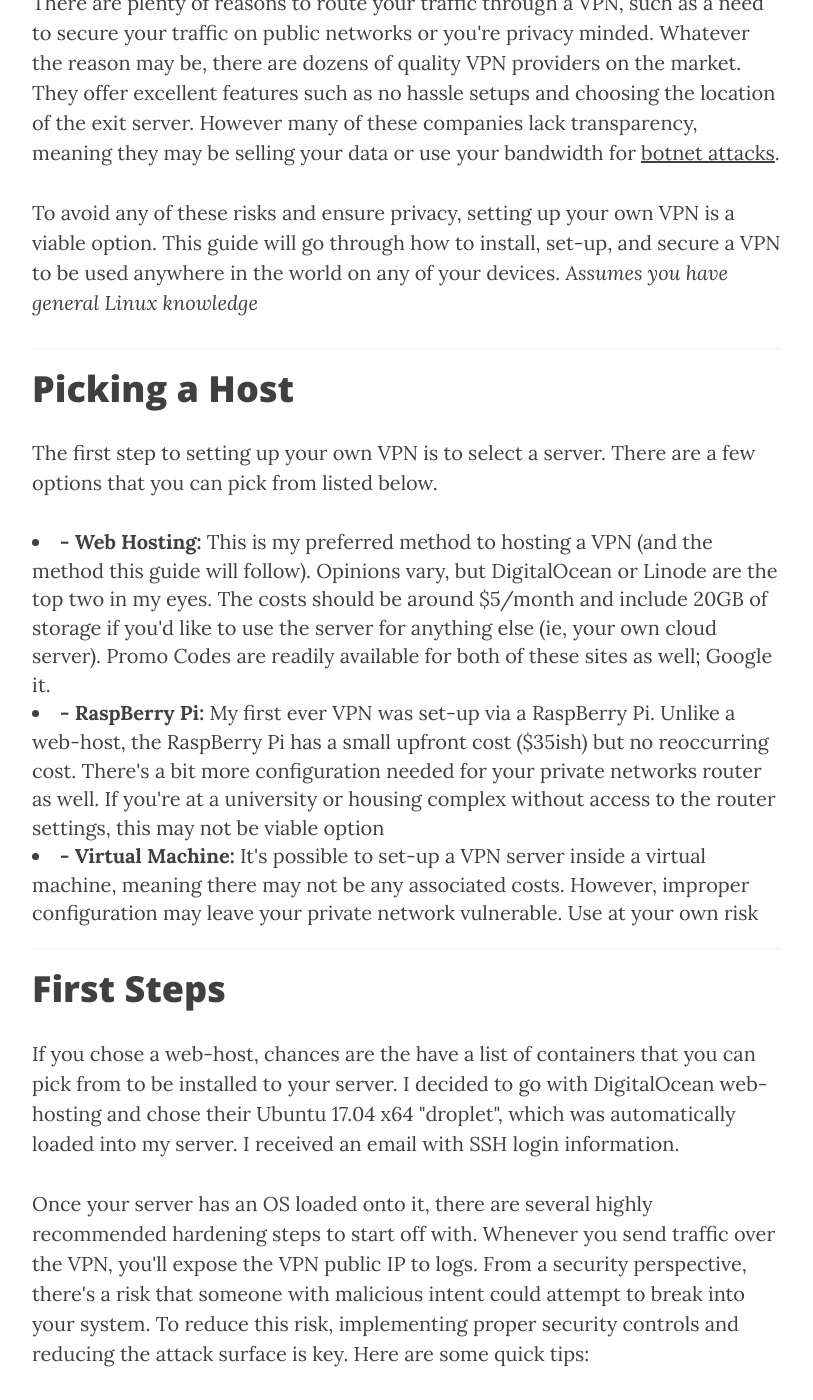
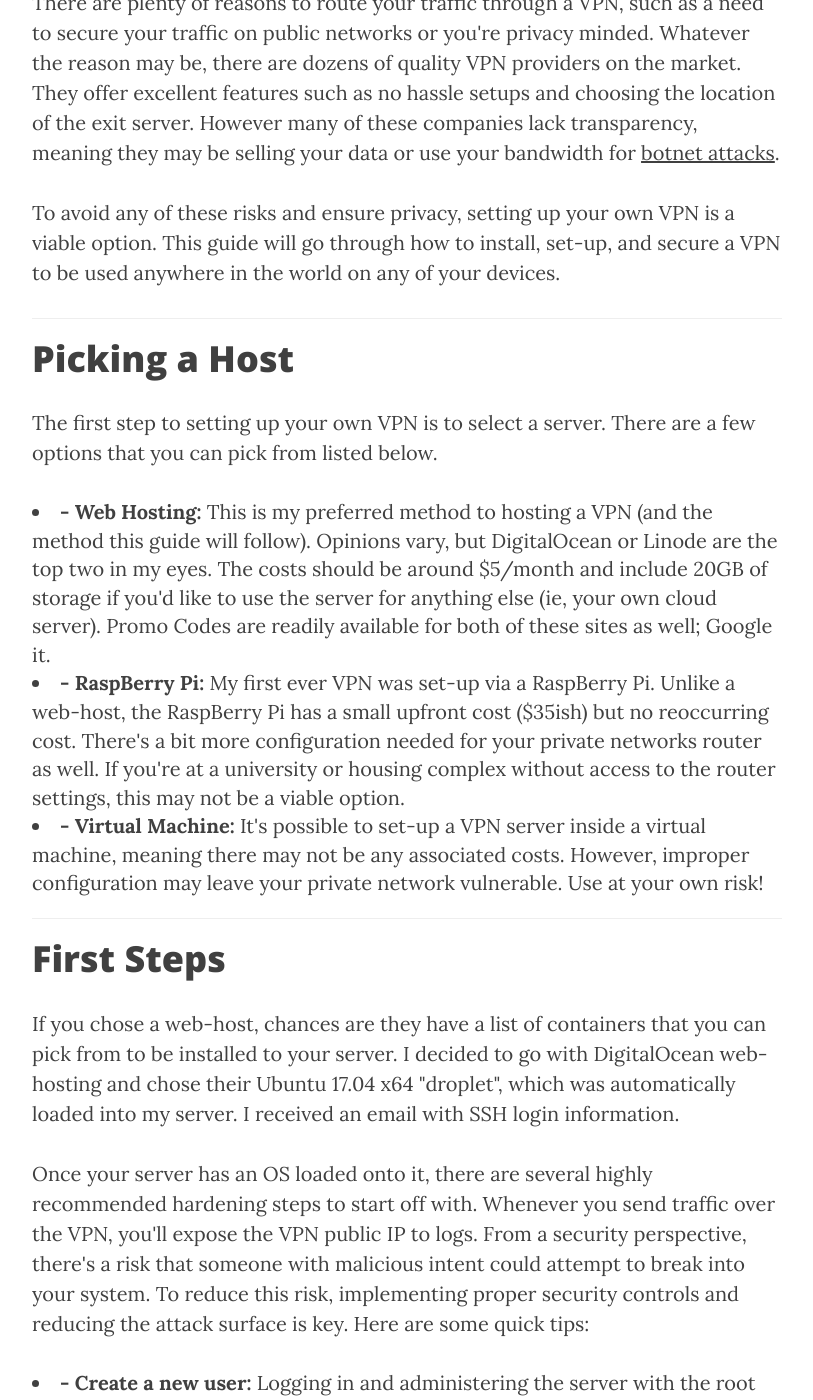
Before and after one commit to RomSec/RomSec.github.io, a Jekyll site: the page built from _posts/2017-07-26-VPN.markdown, in a window 1280 px wide and 1400 px high, scrolled down 568 px. Shown: the whole window, without its empty margins (233-1046 px from the left). Built offline with Jekyll 4.4.1, drawn with Linux system fonts in a browser that asks for light colours; nearby versions of some CDN libraries.

Commit message:
Update 2017-07-26-VPN.markdown

```diff
--- a/_posts/2017-07-26-VPN.markdown
+++ b/_posts/2017-07-26-VPN.markdown
@@ -9,7 +9,7 @@
 
 <p>There are plenty of reasons to route your traffic through a VPN, such as a need to secure your traffic on public networks or you're privacy minded. Whatever the reason may be, there are dozens of quality VPN providers on the market. They offer excellent features such as no hassle setups and choosing the location of the exit server. However many of these companies lack transparency, meaning they may be selling your data or use your bandwidth for <a href="http://www.pcworld.com/article/2928340/ultra-popular-hola-vpn-extension-sold-your-bandwidth-for-use-in-a-botnet-attack.html">botnet attacks</a>.</p>
 
-<p>To avoid any of these risks and ensure privacy, setting up your own VPN is a viable option. This guide will go through how to install, set-up, and secure a VPN to be used anywhere in the world on any of your devices. <i>Assumes you have general Linux knowledge</i></p>
+<p>To avoid any of these risks and ensure privacy, setting up your own VPN is a viable option. This guide will go through how to install, set-up, and secure a VPN to be used anywhere in the world on any of your devices.</p>
 <hr>
 
 <h1>Picking a Host</h1>
@@ -17,12 +17,12 @@
 <p>The first step to setting up your own VPN is to select a server. There are a few options that you can pick from listed below.</p>
 
 <li><b>- Web Hosting:</b> This is my preferred method to hosting a VPN (and the method this guide will follow). Opinions vary, but DigitalOcean or Linode are the top two in my eyes. The costs should be around $5/month and include 20GB of storage if you'd like to use the server for anything else (ie, your own cloud server). Promo Codes are readily available for both of these sites as well; Google it.</li>
-<li><b>- RaspBerry Pi:</b> My first ever VPN was set-up via a RaspBerry Pi. Unlike a web-host, the RaspBerry Pi has a small upfront cost ($35ish) but no reoccurring cost. There's a bit more configuration needed for your private networks router as well. If you're at a university or housing complex without access to the router settings, this may not be viable option</li>
-<li><b>- Virtual Machine:</b> It's possible to set-up a VPN server inside a virtual machine, meaning there may not be any associated costs. However, improper configuration may leave your private network vulnerable. Use at your own risk</li>
+<li><b>- RaspBerry Pi:</b> My first ever VPN was set-up via a RaspBerry Pi. Unlike a web-host, the RaspBerry Pi has a small upfront cost ($35ish) but no reoccurring cost. There's a bit more configuration needed for your private networks router as well. If you're at a university or housing complex without access to the router settings, this may not be a viable option.</li>
+<li><b>- Virtual Machine:</b> It's possible to set-up a VPN server inside a virtual machine, meaning there may not be any associated costs. However, improper configuration may leave your private network vulnerable. Use at your own risk!</li>
 <hr>
 
 <h1>First Steps</h1>
-<p>If you chose a web-host, chances are the have a list of containers that you can pick from to be installed to your server. I decided to go with DigitalOcean web-hosting and chose their Ubuntu 17.04 x64 "droplet", which was automatically loaded into my server. I received an email with SSH login information.</p>
+<p>If you chose a web-host, chances are they have a list of containers that you can pick from to be installed to your server. I decided to go with DigitalOcean web-hosting and chose their Ubuntu 17.04 x64 "droplet", which was automatically loaded into my server. I received an email with SSH login information.</p>
 
 <p>Once your server has an OS loaded onto it, there are several highly recommended hardening steps to start off with. Whenever you send traffic over the VPN, you'll expose the VPN public IP to logs. From a security perspective, there's a risk that someone with malicious intent could attempt to break into your system. To reduce this risk, implementing proper security controls and reducing the attack surface is key. Here are some quick tips:</p>
 
```
